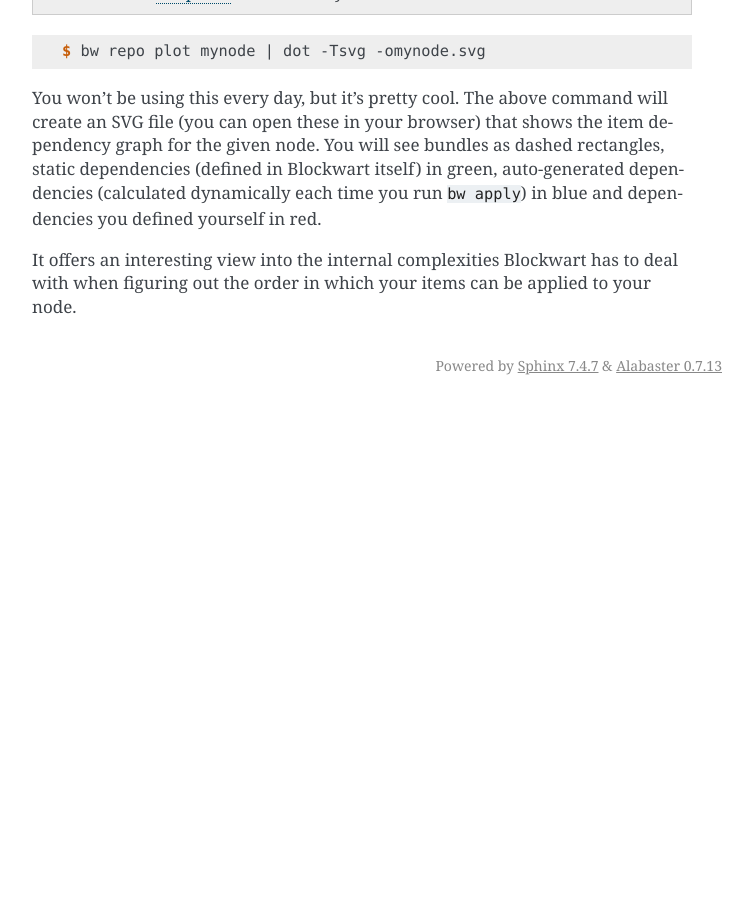
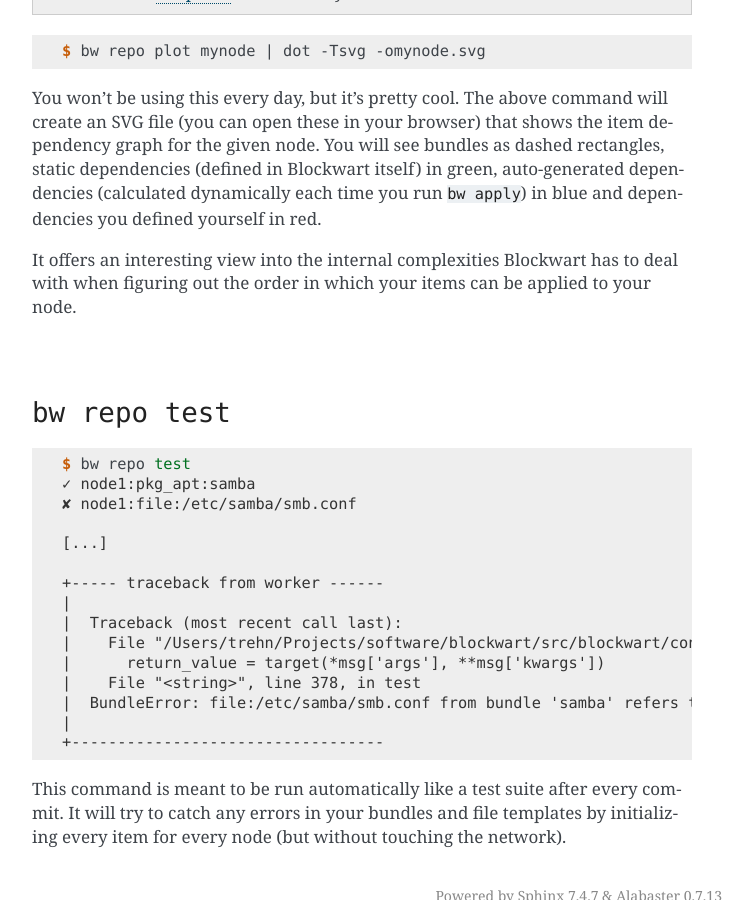
Before and after one commit to bundlewrap/bundlewrap, a Sphinx documentation site: the page built from doc/cli.rst, in a window 1280 px wide and 900 px high, scrolled down 1688 px. Shown: the whole window, without its empty margins (388-1141 px from the left). Built offline with Sphinx 7.4.7, drawn with Linux system fonts in a browser that asks for light colours; before the commit the page ends 2093 px from its top, so only the background shows below that.

Commit message:
add `bw repo test` to CLI docs

```diff
--- a/doc/cli.rst
+++ b/doc/cli.rst
@@ -72,3 +72,28 @@ This command will drop you into a Python shell with direct access to Blockwart's
 You won't be using this every day, but it's pretty cool. The above command will create an SVG file (you can open these in your browser) that shows the item dependency graph for the given node. You will see bundles as dashed rectangles, static dependencies (defined in Blockwart itself) in green, auto-generated dependencies (calculated dynamically each time you run ``bw apply``) in blue and dependencies you defined yourself in red.
 
 It offers an interesting view into the internal complexities Blockwart has to deal with when figuring out the order in which your items can be applied to your node.
+
+|
+
+``bw repo test``
+----------------
+
+.. code-block:: console
+
+	$ bw repo test
+	✓ node1:pkg_apt:samba
+	✘ node1:file:/etc/samba/smb.conf
+
+	[...]
+
+	+----- traceback from worker ------
+	|
+	|  Traceback (most recent call last):
+	|    File "/Users/trehn/Projects/software/blockwart/src/blockwart/concurrency.py", line 78, in _worker_process
+	|      return_value = target(*msg['args'], **msg['kwargs'])
+	|    File "<string>", line 378, in test
+	|  BundleError: file:/etc/samba/smb.conf from bundle 'samba' refers to missing file '/path/to/blockwart/repo/bundles/samba/files/smb.conf'
+	|
+	+----------------------------------
+
+This command is meant to be run automatically like a test suite after every commit. It will try to catch any errors in your bundles and file templates by initializing every item for every node (but without touching the network).
```
